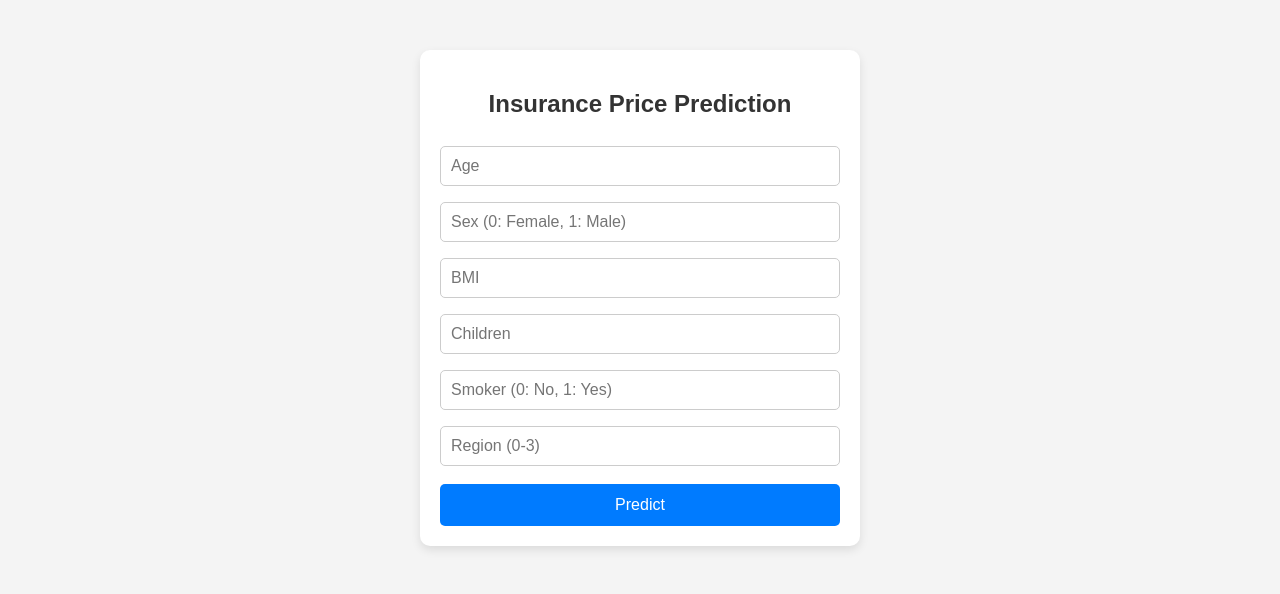
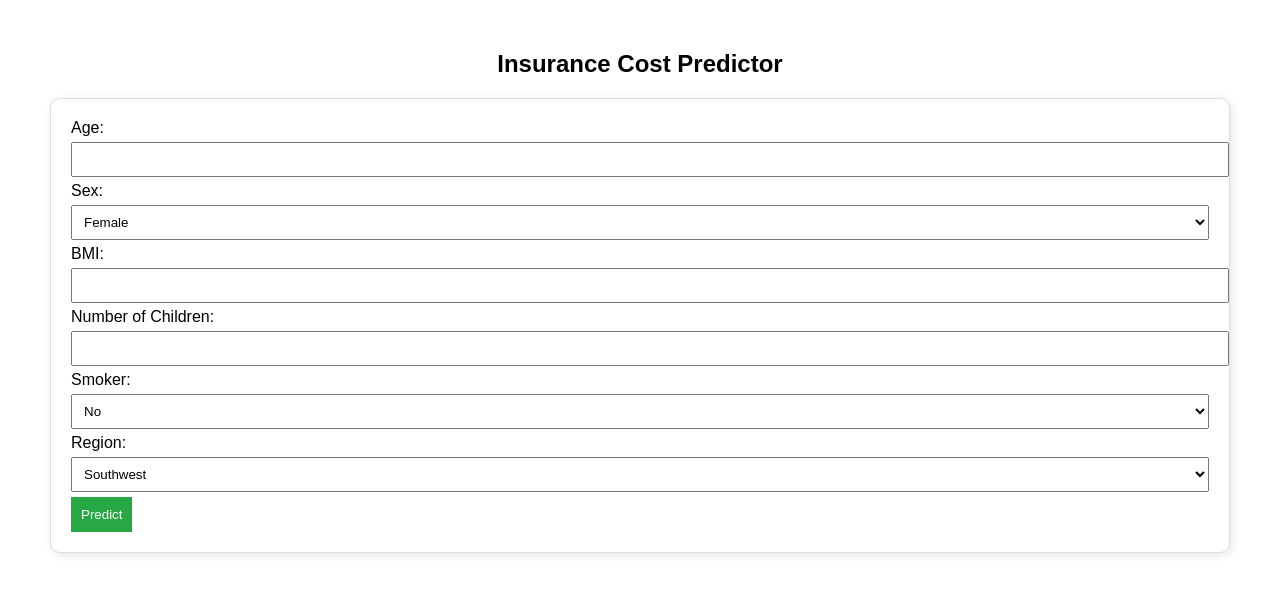
Before and after one commit to mohdfarhan254/Medical-Insurance-Price-Prediction, a Flask app: page / in a window 1280 px wide. Shown: the top 594 px of the page. Run offline with Flask 3, Linux system fonts and the light colour scheme; parts of the project's set-up code (start-up, migrations or seed data) failed here and were passed over.

Commit message:
Updated index.html with form for insurance prediction

```diff
--- a/templates/index.html
+++ b/templates/index.html
@@ -3,71 +3,75 @@
 <head>
     <meta charset="UTF-8">
     <meta name="viewport" content="width=device-width, initial-scale=1.0">
-    <title>Insurance Price Prediction</title>
+    <title>Insurance Cost Predictor</title>
     <style>
         body {
             font-family: Arial, sans-serif;
-            background-color: #f4f4f4;
             text-align: center;
-            margin: 0;
-            padding: 0;
-        }
-        .container {
-            width: 400px;
-            margin: 50px auto;
-            background: #ffffff;
-            padding: 20px;
-            border-radius: 10px;
-            box-shadow: 0px 4px 10px rgba(0, 0, 0, 0.1);
-        }
-        h2 {
-            color: #333;
+            margin: 50px;
         }
         form {
-            display: flex;
-            flex-direction: column;
+            display: inline-block;
+            text-align: left;
+            padding: 20px;
+            border: 1px solid #ddd;
+            border-radius: 10px;
+            box-shadow: 2px 2px 10px rgba(0,0,0,0.1);
         }
-        input {
-            padding: 10px;
-            margin: 8px 0;
-            border: 1px solid #ccc;
-            border-radius: 5px;
-            font-size: 16px;
+        input, select {
+            width: 100%;
+            padding: 8px;
+            margin: 5px 0;
         }
         button {
-            background-color: #007bff;
+            padding: 10px;
+            background-color: #28a745;
             color: white;
-            padding: 12px;
             border: none;
-            border-radius: 5px;
-            font-size: 16px;
             cursor: pointer;
-            margin-top: 10px;
         }
         button:hover {
-            background-color: #0056b3;
-        }
-        h3 {
-            margin-top: 15px;
-            color: #28a745;
+            background-color: #218838;
         }
     </style>
 </head>
 <body>
-    <div class="container">
-        <h2>Insurance Price Prediction</h2>
-        <form action="/predict" method="post">
-            <input type="number" name="age" placeholder="Age" required>
-            <input type="number" name="sex" placeholder="Sex (0: Female, 1: Male)" required>
-            <input type="number" step="0.01" name="bmi" placeholder="BMI" required>
-            <input type="number" name="children" placeholder="Children" required>
-            <input type="number" name="smoker" placeholder="Smoker (0: No, 1: Yes)" required>
-            <input type="number" name="region" placeholder="Region (0-3)" required>
-            <button type="submit">Predict</button>
-        </form>
-        {% if prediction %}
-        <h3>Predicted Price: {{ prediction }}</h3>
-        {% endif %}
-    </div>
+    <h2>Insurance Cost Predictor</h2>
+    <form action="/predict" method="post">
+        <label for="age">Age:</label>
+        <input type="number" name="age" required>
+
+        <label for="sex">Sex:</label>
+        <select name="sex" required>
+            <option value="0">Female</option>
+            <option value="1">Male</option>
+        </select>
+
+        <label for="bmi">BMI:</label>
+        <input type="number" step="0.1" name="bmi" required>
+
+        <label for="children">Number of Children:</label>
+        <input type="number" name="children" required>
+
+        <label for="smoker">Smoker:</label>
+        <select name="smoker" required>
+            <option value="0">No</option>
+            <option value="1">Yes</option>
+        </select>
+
+        <label for="region">Region:</label>
+        <select name="region" required>
+            <option value="0">Southwest</option>
+            <option value="1">Southeast</option>
+            <option value="2">Northwest</option>
+            <option value="3">Northeast</option>
+        </select>
+
+        <button type="submit">Predict</button>
+    </form>
+
+    {% if prediction %}
+        <h3>Predicted Insurance Cost: {{ prediction }}</h3>
+    {% endif %}
 </body>
 </html>
```
